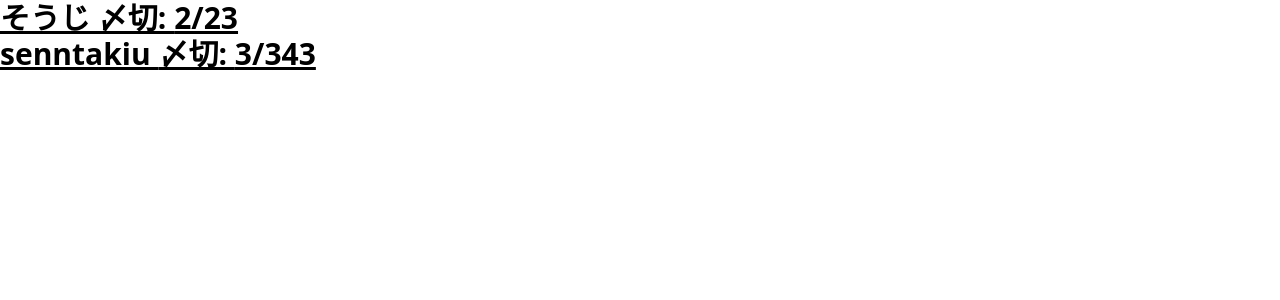
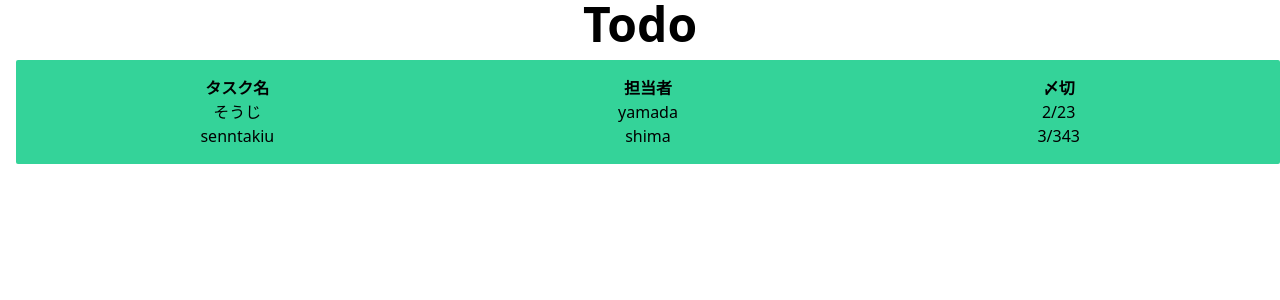
Before and after one commit to yusakumer/react-lesson, a React app: page / in a window 1280 px wide. Shown: the top 300 px of the page. Built offline with nearby package versions, Linux system fonts and the light colour scheme.

Commit message:
コンポーネントに分離 Props,children実装

```diff
--- /dev/null
+++ b/src/js/App.tsx
@@ -0,0 +1,12 @@
+import React from "react";
+import { TodoList } from "./components/TodoList";
+import { Heading } from "./components/Heading";
+
+export const App = () => {
+  return (
+    <main className="text-center mx-auto my-0 w-full">
+      <Heading level="h1">Todo</Heading>
+      <TodoList />
+    </main>
+  );
+};
--- /dev/null
+++ b/src/js/components/Heading.tsx
@@ -0,0 +1,14 @@
+import React, { PropsWithChildren } from "react";
+
+type Props = {
+  level: "h1" | "h2" | "h3" | "h4" | "h5" | "h6";
+};
+
+export const Heading = ({ level, children }: PropsWithChildren<Props>) => {
+  if ((level === "h1")) return <h1 className="font-bold text-5xl">{children}</h1>;
+  if ((level === "h2")) return <h2 className="font-bold text-4xl">{children}</h2>;
+  if ((level === "h3")) return <h3 className="font-bold text-3xl">{children}</h3>;
+  if ((level === "h4")) return <h4 className="font-bold text-2xl">{children}</h4>;
+  if ((level === "h5")) return <h5 className="font-bold text-1xl">{children}</h5>;
+  if ((level === "h6")) return <h6 className="font-bold text-lg">{children}</h6>;
+};
--- a/src/js/components/TodoItem.tsx
+++ b/src/js/components/TodoItem.tsx
@@ -2,13 +2,20 @@ import React from "react";
 
 type TodoItemProps = {
   task: string;
+  person: string;
   deadline: string;
 };
 
-export const TodoItem: React.FC<TodoItemProps> = ({ task, deadline }) => {
+export const TodoItem: React.FC<TodoItemProps> = ({
+  task,
+  person,
+  deadline,
+}) => {
   return (
-    <li className="text-3xl font-bold underline">
-      <p>{task} 〆切: {deadline}</p>
+    <li className="grid grid-cols-3">
+        <div>{task}</div>
+        <div>{person}</div>
+        <div>{deadline}</div>
     </li>
   );
 };
--- a/src/js/components/TodoList.tsx
+++ b/src/js/components/TodoList.tsx
@@ -3,15 +3,25 @@ import { TodoItem } from "./TodoItem";
 
 export const TodoList: React.FC = () => {
   const todos = [
-    { id: 12, task: "そうじ", deadline: "2/23" },
-    { id: 34, task: "senntakiu ", deadline: "3/343" },
+    { id: 12, task: "そうじ", person: "yamada", deadline: "2/23" },
+    { id: 34, task: "senntakiu ", person: "shima", deadline: "3/343" },
   ];
 
   return (
-    <ul>
-      {todos.map((todo) => (
-        <TodoItem key={todo.id} task={todo.task} deadline={todo.deadline} />
-      ))}
-    </ul>
+      <ul className="mt-3 ml-4 bg-emerald-400 p-4 rounded-sm">
+        <li className="grid grid-cols-3 font-bold">
+          <div>タスク名</div>
+          <div>担当者</div>
+          <div>〆切</div>
+        </li>
+        {todos.map((todo) => (
+          <TodoItem
+            key={todo.id}
+            task={todo.task}
+            person={todo.person}
+            deadline={todo.deadline}
+          />
+        ))}
+        </ul>
   );
 };
--- a/src/js/index.tsx
+++ b/src/js/index.tsx
@@ -2,6 +2,7 @@ import React from "react";
 import { createRoot } from "react-dom/client";
 import { TodoList } from "./components/TodoList";
 import "../css/main.css";
+import { App } from "./App";
 
 // const todoItem = "掃除洗濯";
 
@@ -22,4 +23,4 @@ import "../css/main.css";
 // Render your React component instead
 const root = createRoot(document.getElementById("app")!);
 // root.render(element);
-root.render(<TodoList />);
+root.render(<App />);
```
